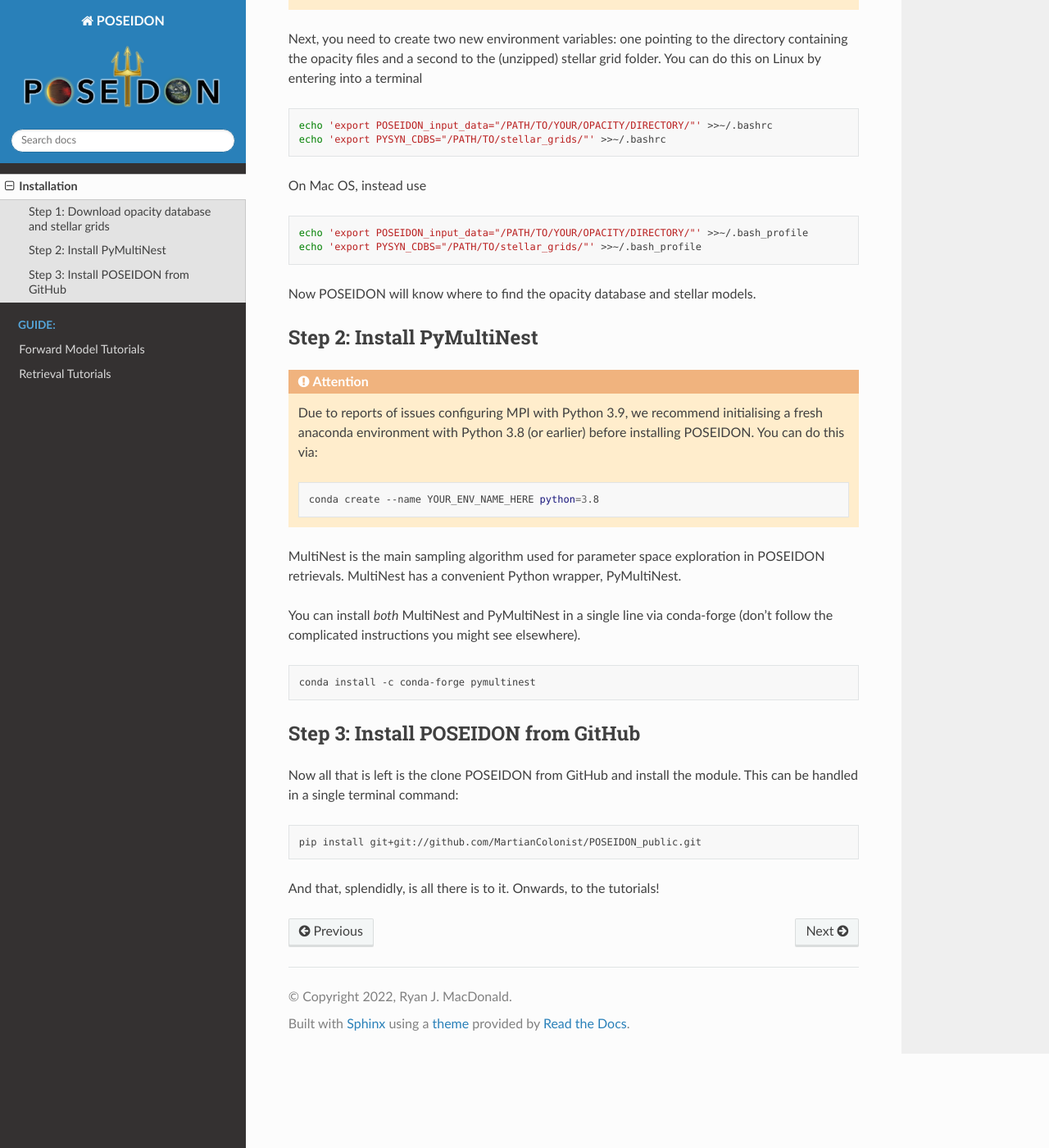
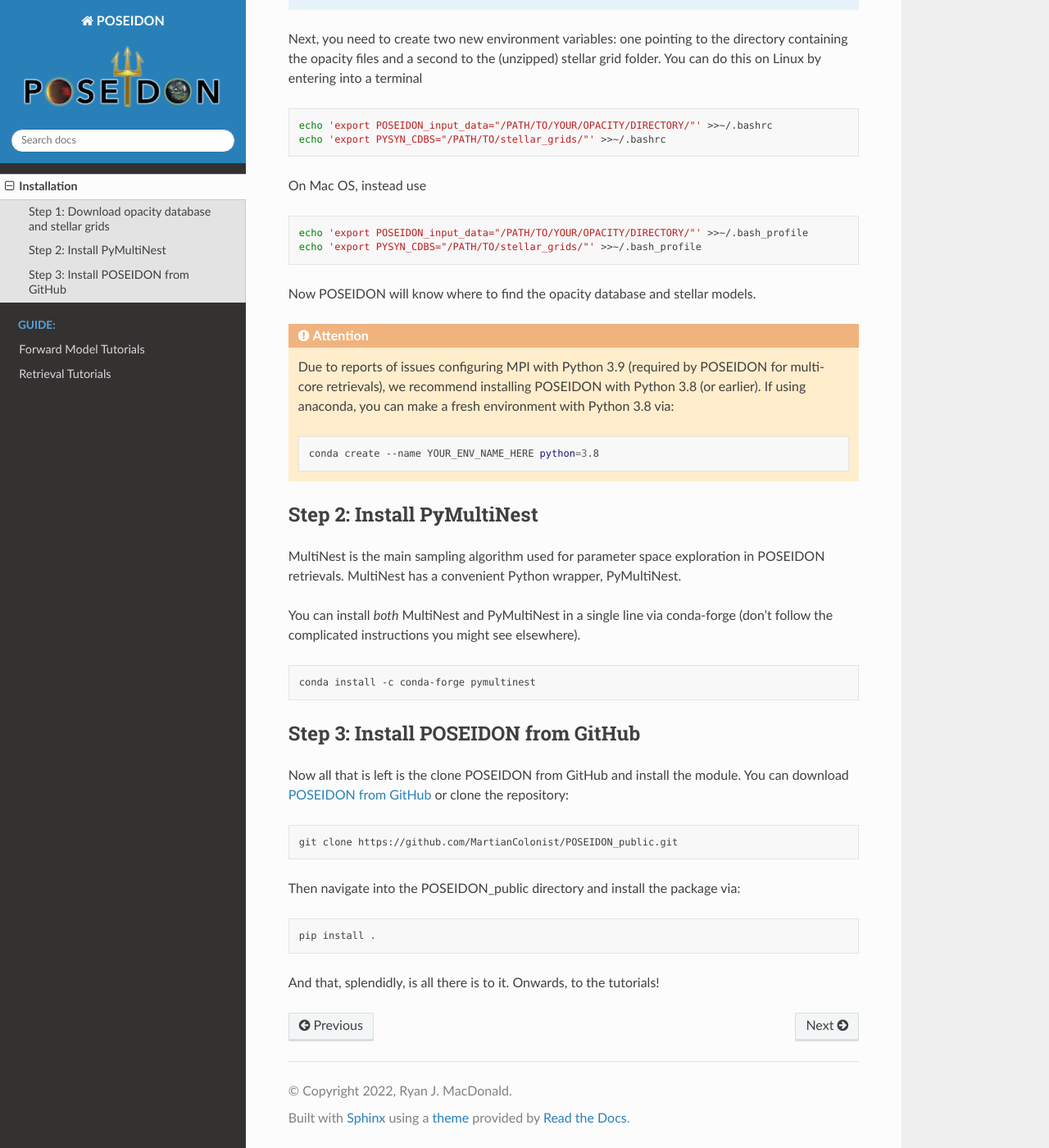
Before and after one commit to MartianColonist/POSEIDON, a Sphinx documentation site: the page built from docs/content/installation.rst, in a window 1280 px wide and 1400 px high, scrolled down 617 px. Shown: the whole window at 82% size. Built offline with Sphinx 7.4.7 and the Read the Docs theme 2.0.0, drawn with Linux system fonts in a browser that asks for light colours; pages that are not in the unit, such as notebooks, are missing from menus.

Commit message:
Updated install instructions

```diff
--- a/docs/content/installation.rst
+++ b/docs/content/installation.rst
@@ -16,7 +16,7 @@ Before installing POSEIDON, you will need to download these input files
 Place the two opacity files in a directory of your choice and unzip the stellar
 grid folder.
 
-.. attention::
+.. note::
    For Windows users, we recommend installing `Windows Subsystem for Linux (WSL) <https://docs.microsoft.com/en-us/windows/wsl/about>`_
    before proceeding. WSL provides a Linux environment you can use on Windows.
 
@@ -42,18 +42,19 @@ On Mac OS, instead use
 
 Now POSEIDON will know where to find the opacity database and stellar models.
 
-
-Step 2: Install PyMultiNest
-___________________________
-
 .. attention::
-   Due to reports of issues configuring MPI with Python 3.9, we recommend
-   initialising a fresh anaconda environment with Python 3.8 (or earlier)
-   before installing POSEIDON. You can do this via:
+   Due to reports of issues configuring MPI with Python 3.9 (required by POSEIDON
+   for multi-core retrievals), we recommend installing POSEIDON with Python 3.8
+   (or earlier). If using anaconda, you can make a fresh environment with
+   Python 3.8 via:
 
    .. code-block:: bash
 
     conda create --name YOUR_ENV_NAME_HERE python=3.8
+
+
+Step 2: Install PyMultiNest
+___________________________
 
 MultiNest is the main sampling algorithm used for parameter space exploration
 in POSEIDON retrievals. MultiNest has a convenient Python wrapper, PyMultiNest.
@@ -70,10 +71,17 @@ Step 3: Install POSEIDON from GitHub
 ____________________________________
 
 Now all that is left is the clone POSEIDON from GitHub and install the module.
-This can be handled in a single terminal command:
+You can download `POSEIDON from GitHub <https://github.com/MartianColonist/POSEIDON_public>`_
+or clone the repository:
 
 .. code-block:: bash
 
-   pip install git+git://github.com/MartianColonist/POSEIDON_public.git
+   git clone https://github.com/MartianColonist/POSEIDON_public.git
+
+Then navigate into the POSEIDON_public directory and install the package via:
+
+.. code-block:: bash
+
+   pip install .
 
 And that, splendidly, is all there is to it. Onwards, to the tutorials!
```
